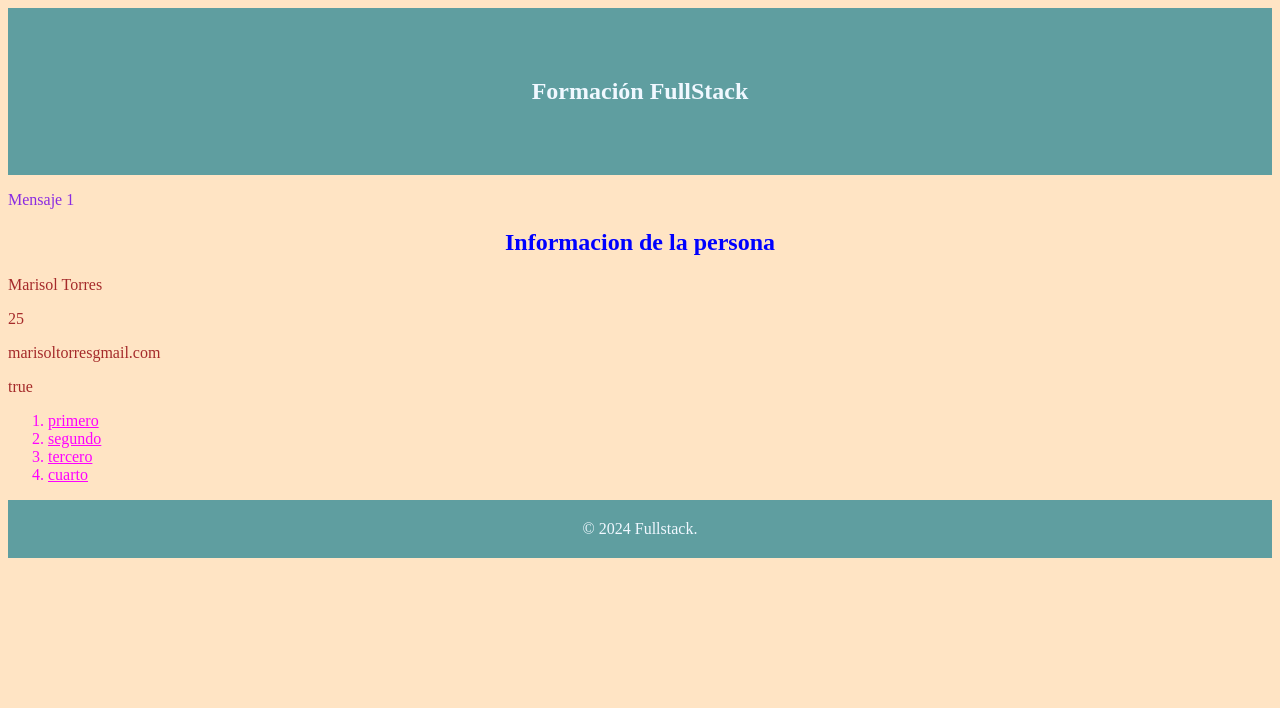
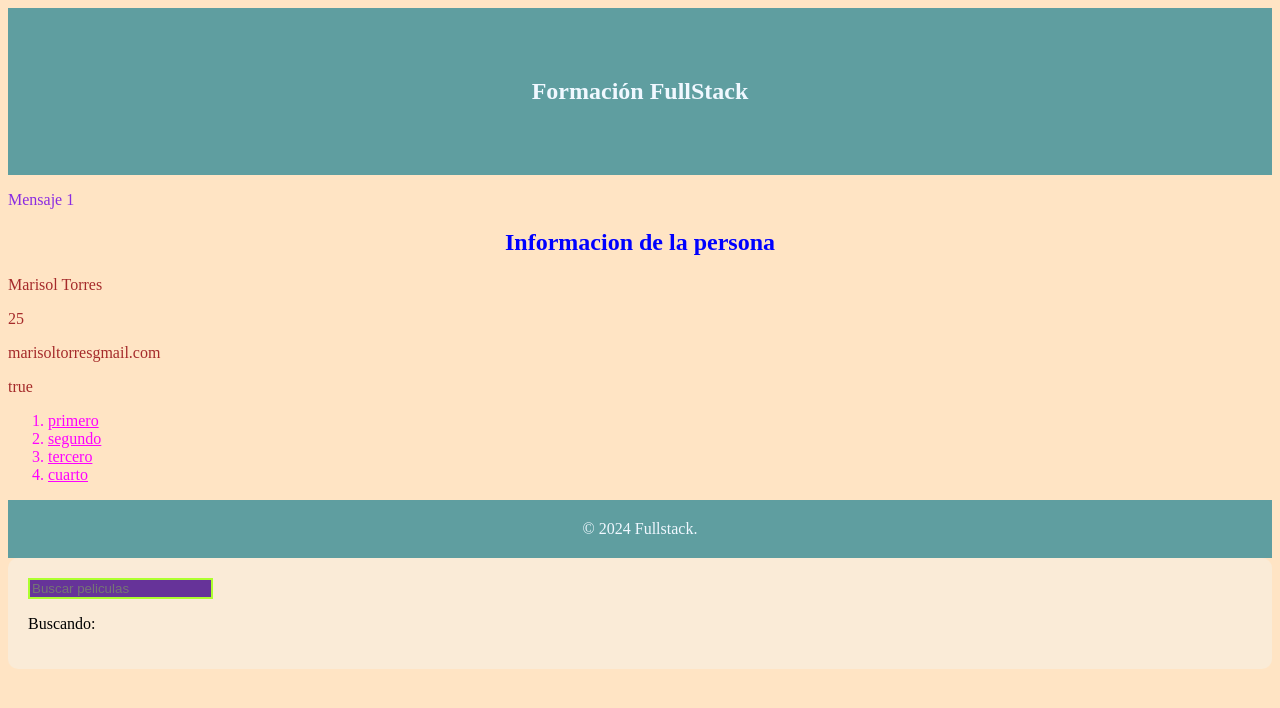
Before and after one commit to marisoltorres99/curso_san_cristobal, an Angular app in the folder practica_front/angular_app/: page / in a window 1280 px wide. Shown: the top 708 px of the page. Built offline with nearby package versions, Linux system fonts and the light colour scheme.

Commit message:
agrego ejercicio 7

```diff
--- a/practica_front/angular_app/src/app/app.component.html
+++ b/practica_front/angular_app/src/app/app.component.html
@@ -3,3 +3,4 @@
 <app-ejercicio3></app-ejercicio3>
 <app-ejercicio4></app-ejercicio4>
 <app-ejercicio6></app-ejercicio6>
+<app-ejercicio7-searchbar></app-ejercicio7-searchbar>
--- a/practica_front/angular_app/src/app/app.component.ts
+++ b/practica_front/angular_app/src/app/app.component.ts
@@ -5,10 +5,11 @@ import { Ejercicio3Component } from "./ejercicio3/ejercicio3.component";
 import { Ejercicio4Component } from "./ejercicio4/ejercicio4.component";
 import { Ejercicio5Component } from './ejercicio5/ejercicio5.component';
 import { Ejercicio6Component } from './ejercicio6/ejercicio6.component';
+import { Ejercicio7SearchbarComponent } from "./ejercicio7-searchbar/ejercicio7-searchbar.component";
 
 @Component({
   selector: 'app-root',
-  imports: [RouterOutlet, Ejercicio2Component, Ejercicio3Component, Ejercicio4Component, Ejercicio5Component, Ejercicio6Component],
+  imports: [RouterOutlet, Ejercicio2Component, Ejercicio3Component, Ejercicio4Component, Ejercicio5Component, Ejercicio6Component, Ejercicio7SearchbarComponent],
   templateUrl: './app.component.html',
   styleUrl: './app.component.css'
 })
--- /dev/null
+++ b/practica_front/angular_app/src/app/ejercicio7-searchbar/ejercicio7-searchbar.component.css
@@ -0,0 +1,29 @@
+/* mobile */
+@media (max-width: 667px){
+    .buscar {
+        background-color: yellow;
+        padding: 30px;
+        border-radius: 15px;
+    }
+
+    .buscar input{
+        border: 2px solid blueviolet;
+        background-color: aliceblue;
+        color: black;
+    }
+}
+
+/* desktop */
+@media (min-width: 769px) {
+    .buscar {
+        background-color: antiquewhite;
+        padding: 20px;
+        border-radius: 10px;
+    }
+
+    .buscar input {
+        border: 2px solid greenyellow;
+        background-color: rebeccapurple;
+        color: aliceblue;
+    }
+}
--- /dev/null
+++ b/practica_front/angular_app/src/app/ejercicio7-searchbar/ejercicio7-searchbar.component.html
@@ -0,0 +1,5 @@
+<div class="buscar">
+    <label for="search"></label>
+    <input id="search" type="text" [(ngModel)]="searchTerm" placeholder="Buscar peliculas">
+    <p> Buscando: {{ searchTerm }} </p>
+</div>
--- /dev/null
+++ b/practica_front/angular_app/src/app/ejercicio7-searchbar/ejercicio7-searchbar.component.ts
@@ -0,0 +1,12 @@
+import { Component } from '@angular/core';
+import { FormsModule } from '@angular/forms';
+
+@Component({
+  selector: 'app-ejercicio7-searchbar',
+  imports: [FormsModule],
+  templateUrl: './ejercicio7-searchbar.component.html',
+  styleUrl: './ejercicio7-searchbar.component.css'
+})
+export class Ejercicio7SearchbarComponent {
+  searchTerm: string = ''
+}
```
Also changed, not shown: 1 other file (tests, documents, lock files or other folders).
